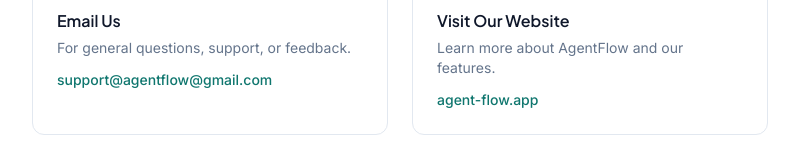
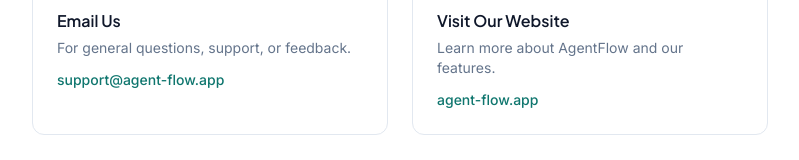
Before and after one commit to dream-creator/agentflow, a Next.js app: page /contact in a window 1280 px wide. Shown: the part 334-494 px from the top of the page, without its empty margins (240-1039 px from the left). Built offline with nearby package versions, Linux system fonts and the light colour scheme.

Commit message:
fix: update email addresses to @agent-flow.app

```diff
--- a/src/app/contact/page.tsx
+++ b/src/app/contact/page.tsx
@@ -36,7 +36,7 @@
         <div className="grid grid-cols-1 sm:grid-cols-2 gap-6">
           {/* Email Card */}
           <a
-            href="mailto:support@agentflow@gmail.com"
+            href="mailto:support@agent-flow.app"
             className="group block p-6 rounded-xl border border-surface-200 hover:border-primary hover:shadow-md transition-all"
           >
             <div className="w-12 h-12 rounded-lg bg-primary-50 text-primary flex items-center justify-center mb-4 group-hover:bg-primary group-hover:text-white transition-colors">
@@ -49,7 +49,7 @@
               For general questions, support, or feedback.
             </p>
             <p className="text-sm font-medium text-primary group-hover:underline">
-              support@agentflow@gmail.com
+              support@agent-flow.app
             </p>
           </a>
 
--- a/src/app/terms/page.tsx
+++ b/src/app/terms/page.tsx
@@ -216,10 +216,10 @@
           <p className="text-surface-600 leading-relaxed">
             <strong className="text-surface-800">Support:</strong>{" "}
             <a
-              href="mailto:support@agentflow@gmail.com"
+              href="mailto:support@agent-flow.app"
               className="text-primary hover:underline"
             >
-              support@agentflow@gmail.com
+              support@agent-flow.app
             </a>
           </p>
           <p className="text-surface-600 leading-relaxed">
--- a/src/components/footer.tsx
+++ b/src/components/footer.tsx
@@ -71,11 +71,11 @@
             <ul className="space-y-3">
               <li>
                 <a
-                  href="mailto:support@agentflow.app"
+                  href="mailto:support@agent-flow.app"
                   className="flex items-center gap-2 text-sm text-surface-500 hover:text-primary transition-colors"
                 >
                   <Mail className="h-3.5 w-3.5" />
-                  support@agentflow.app
+                  support@agent-flow.app
                 </a>
               </li>
               <li>
```
